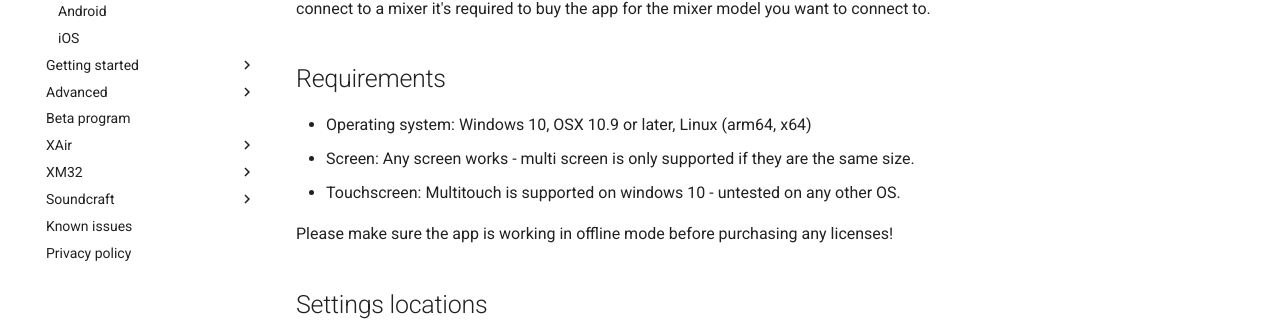
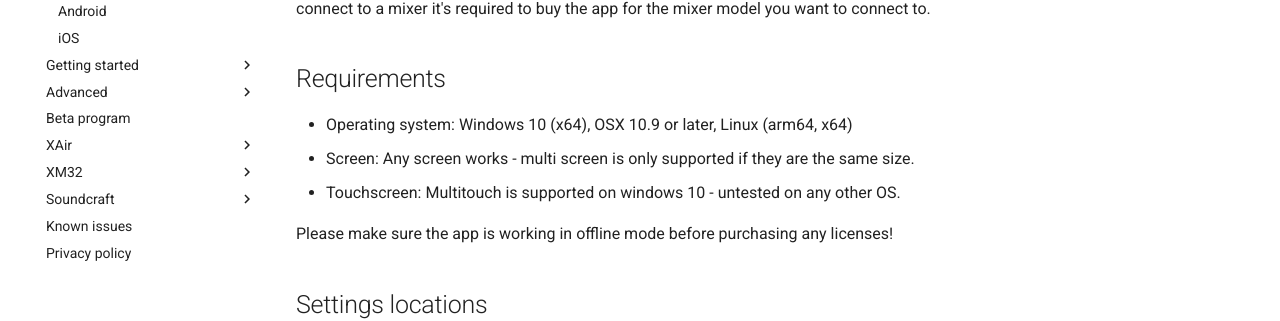
Before and after one commit to davidgiga1993/mixing-station-docs, an MkDocs documentation site: the page built from docs/platforms/pc.md, in a window 1280 px wide and 998 px high. Shown: the part 235-556 px from the top of the window. Built offline with MkDocs 1.6.1 and Material for MkDocs 9.7.7, drawn with Linux system fonts in a browser that asks for light colours.

Commit message:
Update pc.md

```diff
--- a/docs/platforms/pc.md
+++ b/docs/platforms/pc.md
@@ -4,7 +4,7 @@
 As soon as you want to connect to a mixer it's required to buy the app for the mixer model you want to connect to.
 
 ## Requirements
-- Operating system: Windows 10, OSX 10.9 or later, Linux (arm64, x64)
+- Operating system: Windows 10 (x64), OSX 10.9 or later, Linux (arm64, x64)
 - Screen: Any screen works - multi screen is only supported if they are the same size.
 - Touchscreen: Multitouch is supported on windows 10 - untested on any other OS.
 
```
